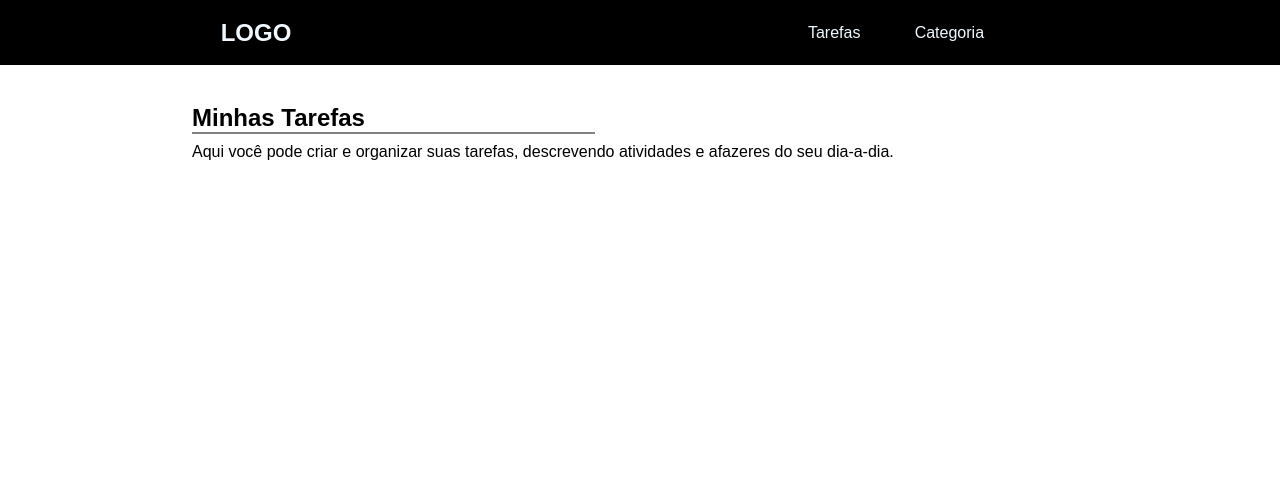
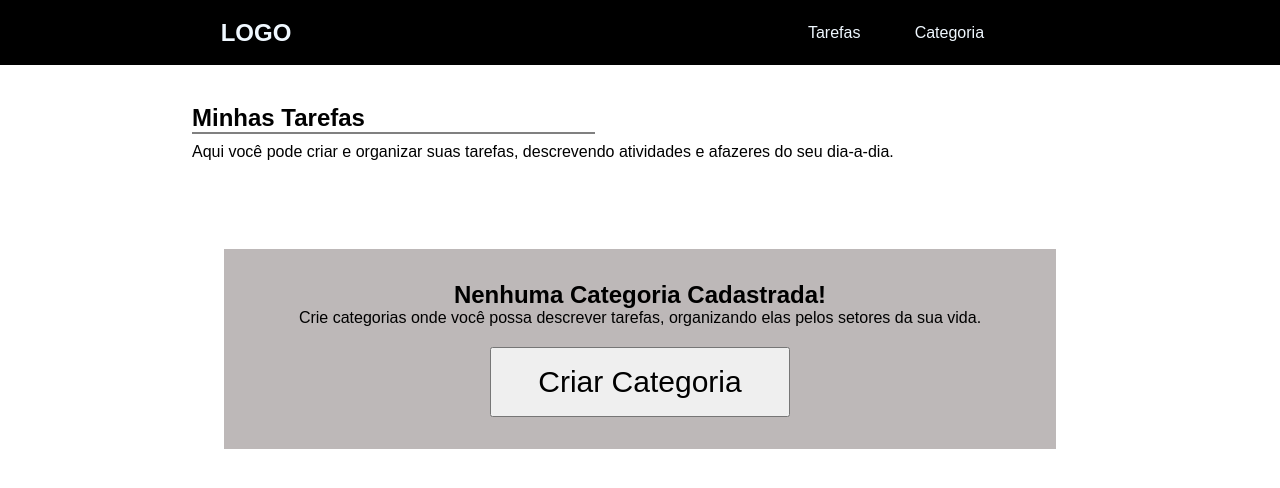
Before and after one commit to Otavio-Miguel-Rocha/to-do-list, an Angular app: page /tarefas in a window 1280 px wide. Shown: the top 488 px of the page. Built offline with nearby package versions, Linux system fonts and the light colour scheme.

Commit message:
Implementa localização para o usuário, demonstra se existe ou não categorias cadastradas, leva o usuário a cadastrar a primeira categoria.

```diff
--- a/src/categorias/categorias.component.html
+++ b/src/categorias/categorias.component.html
@@ -10,10 +10,15 @@
     <div class="category-list">
       <h3 id="tittle-list-category">Categorias Cadastradas</h3>
       <ul style="margin-top: 2%">
+        <div *ngIf="nenhumaCategoria">
+          <h2>As categorias criadas aparecerão aqui!</h2>
+
+        </div>
         <div
-          *ngFor="let categoria of categorias; index as indice"
+          *ngFor="let categoria of categorias;"
           class="category"
         >
+        <div *ngIf="!nenhumaCategoria">
           <li
             style="list-style-type: none"
             [style.background-color]="categoria.cor"
@@ -40,6 +45,7 @@
               </div>
             </div>
           </li>
+          </div>
         </div>
       </ul>
     </div>
--- a/src/categorias/categorias.component.ts
+++ b/src/categorias/categorias.component.ts
@@ -11,14 +11,19 @@ interface Categoria {
   styleUrls: ["./categorias.component.css"],
 })
 export class CategoriasComponent implements OnInit {
+  categorias: Categoria[] = [];
+  nenhumaCategoria: boolean = false;
   ngOnInit() {
     let lista: Categoria[];
     lista = JSON.parse(localStorage.getItem("Categorias"));
-    if (lista != null) {
+    if (lista != null && lista.length != 0) {
       this.categorias = lista;
+      this.nenhumaCategoria = false;
+    } else {
+      this.nenhumaCategoria =  true;
     }
   }
-  categorias: Categoria[] = [];
+
 
   categoria: Categoria = {
     nome: "",
@@ -34,14 +39,18 @@ export class CategoriasComponent implements OnInit {
       cor: this.categoria.cor,
     };
     let verificar: boolean = false;
-    this.categorias.forEach((categoriaVerificar) => {
-      if (categoriaVerificar.nome == this.categoria.nome) {
-        verificar = true;
-      }
-    });
+
+    //metodo de array retorna o objeto e quebra o "forEach"
+    if(this.categorias.find( (categoriaVerificar) => categoriaVerificar.nome == this.categoria.nome) != null){
+      verificar = true;
+    }
+    //metodo de array retorna true e false
+
+
     if (verificar) {
       alert("As categorias não podem ter nomes iguais!");
     } else {
+      this.nenhumaCategoria = false;
       this.categorias.push(categoria);
       this.setLocalStorage();
       this.categoria.nome = "";
@@ -49,6 +58,9 @@ export class CategoriasComponent implements OnInit {
   }
   removerDaLista(indice: number): void {
     this.categorias.splice(indice, 1);
+    if( this.categorias.length == 0 ){
+      this.nenhumaCategoria = true;
+    }
     this.setLocalStorage();
   }
 
--- a/src/tasks/tasks.component.css
+++ b/src/tasks/tasks.component.css
@@ -25,6 +25,41 @@
   margin-top: 1%;
 }
 /*  */
+/* informations 0 categories */
+.div-zero-categories{
+  display: flex;
+  width: 65%;
+  height: 200px;
+  justify-content: center;
+  align-items: center;
+  margin-top: 5%;
+  background-color: rgb(189, 184, 184);
+}
+.div-zero-category-content{
+  display: flex;
+  flex-direction: column;
+  align-items: center;
+}
+#button-create-category{
+  margin-top: 3%;
+  display: flex;
+  width: 300px;
+  justify-content: center;
+  align-items: center;
+  height: 70px;
+  font-size: 30px;
+  cursor: pointer;
+}
+#button-create-category:hover{
+  top: -5%;
+  left: -5%;
+  border-bottom: 5px solid black;
+  border-right: 5px solid black;
+  border-left: 2px solid black;
+  border-top: 2px solid black;
+}
+
+
 /* list-tasks */
 .main-content-tasks {
   display: flex;
--- a/src/tasks/tasks.component.html
+++ b/src/tasks/tasks.component.html
@@ -8,7 +8,14 @@
    </div>
  </div>
  <div class="main-content-tasks">
-   <div class="scroll-bar">
+  <div *ngIf="nenhumaCategoria" class="div-zero-categories">
+    <div class="div-zero-category-content">
+      <h2> Nenhuma Categoria Cadastrada! </h2>
+      <p> Crie categorias onde você possa descrever tarefas, organizando elas pelos setores da sua vida.</p>
+      <button routerLink="/categoria" id="button-create-category"> Criar Categoria </button>
+    </div>
+  </div>
+   <div class="scroll-bar" *ngIf="!nenhumaCategoria">
      <div
        *ngFor="let categoria of categoriasRegistradas"
        class="tittle-list-grid"
--- a/src/tasks/tasks.component.ts
+++ b/src/tasks/tasks.component.ts
@@ -16,6 +16,9 @@ interface Categoria {
   styleUrls: ["./tasks.component.css"],
 })
 export class TasksComponent implements OnInit {
+  tarefaRegistradas: Tarefa[];
+  categoriasRegistradas: Categoria[];
+  nenhumaCategoria: boolean = false;
   ngOnInit(): void {
     let listaTarefas: Tarefa[] = JSON.parse(localStorage.getItem("Tarefas"));
     if (listaTarefas != null) {
@@ -26,12 +29,13 @@ export class TasksComponent implements OnInit {
     let listaCategorias: Categoria[] = JSON.parse(
       localStorage.getItem("Categorias")
     );
-    if (listaCategorias != null) {
+    if (listaCategorias != null && listaCategorias.length != 0) {
       this.categoriasRegistradas = listaCategorias;
+      this.nenhumaCategoria = false;
+    } else {
+      this.nenhumaCategoria = true;
     }
   }
-  tarefaRegistradas: Tarefa[];
-  categoriasRegistradas: Categoria[];
 
   getTarefas(categoria: Categoria): any[] {
     return this.tarefaRegistradas.filter((tarefa) => {
@@ -48,4 +52,5 @@ export class TasksComponent implements OnInit {
   sendList(categoria: string): void {
     localStorage.setItem("CategoriaCadastro", JSON.stringify(categoria));
   }
+  //passar dados entre rotas
 }
```
